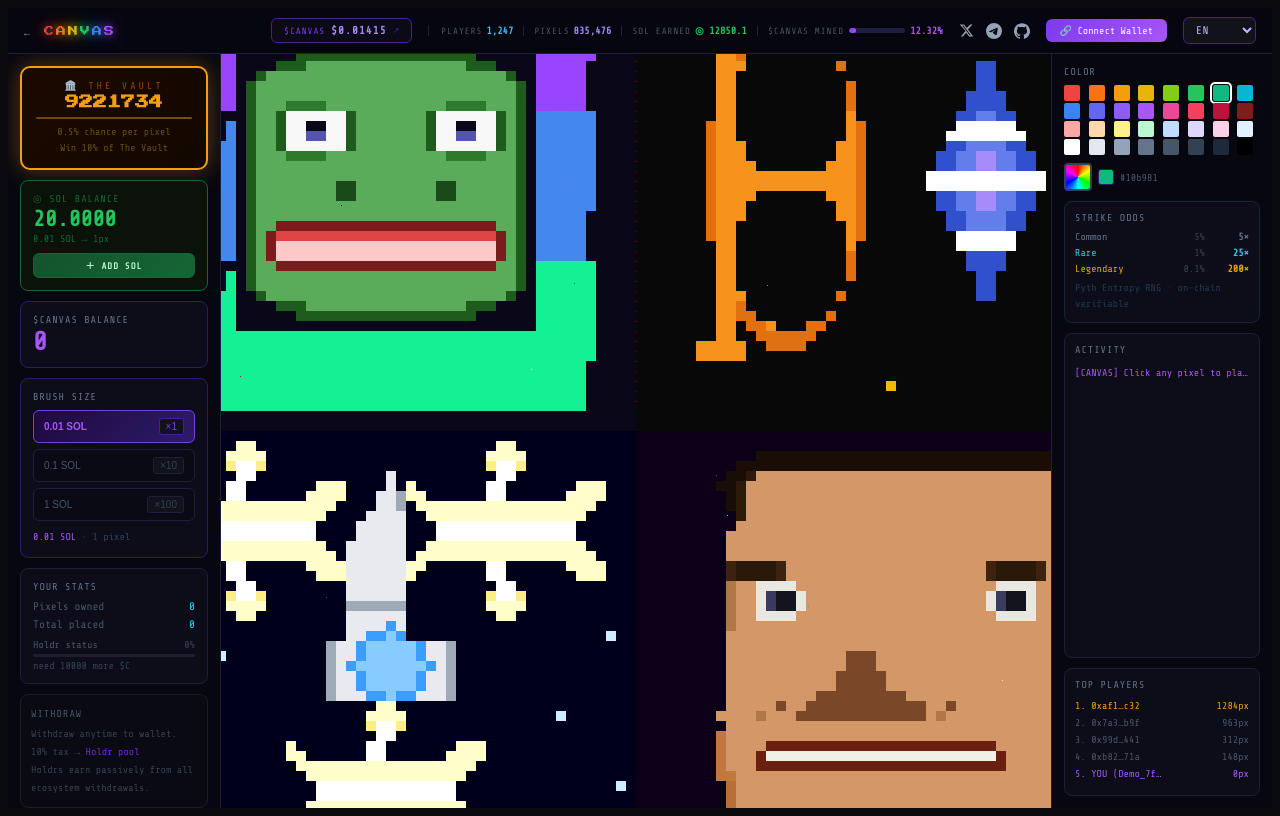
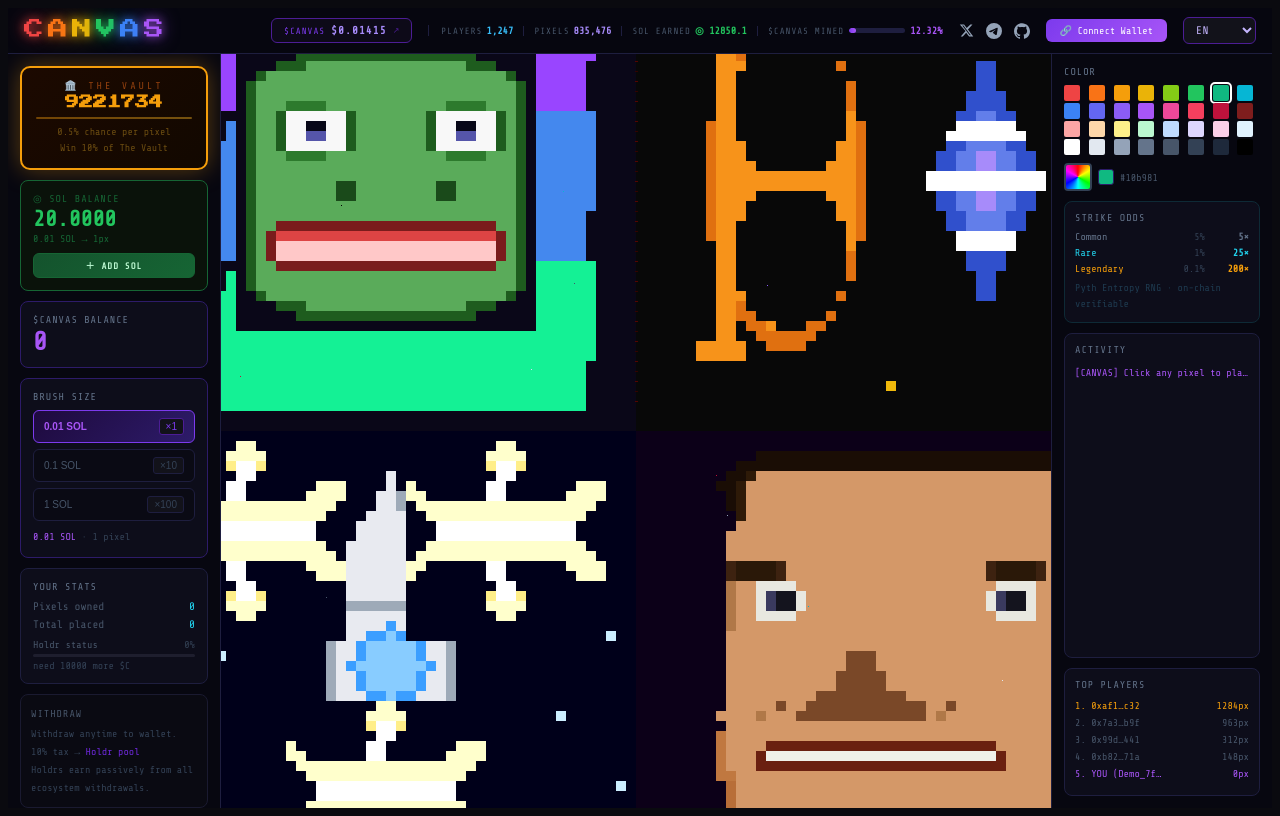
Before and after one commit to alnany/canvas, a Next.js app: page /play in a window 1280 px wide. Built offline with nearby package versions, Linux system fonts and the light colour scheme.

Commit message:
fix: 2x logo size everywhere; no back arrow on play page

```diff
--- a/app/components/CanvasLogo.tsx
+++ b/app/components/CanvasLogo.tsx
@@ -16,8 +16,8 @@ const SPECTRUM = [
   { ch: "S", color: "#a855f7", glow: "rgba(168,85,247,0.75)" },
 ];
 
-const FONT_SIZE: Record<Size, number> = { sm: 10, md: 13, lg: 17, hero: 30 };
-const LETTER_GAP: Record<Size, number> = { sm: 2, md: 2, lg: 3, hero: 5 };
+const FONT_SIZE: Record<Size, number> = { sm: 20, md: 26, lg: 34, hero: 60 };
+const LETTER_GAP: Record<Size, number> = { sm: 4, md: 4, lg: 6, hero: 10 };
 
 interface CanvasLogoProps {
   size?: Size;
--- a/app/play/page.tsx
+++ b/app/play/page.tsx
@@ -725,7 +725,7 @@ export default function Play() {
     <div style={{background:"#070710",height:"100vh",color:"#e2e8f0",fontFamily:"'Share Tech Mono','Courier New',monospace",overflow:"hidden"}}>
       {/* Top bar */}
       <div style={{borderBottom:"1px solid #1e1e3f",padding:"9px 16px",display:"flex",alignItems:"center",justifyContent:"space-between",background:"rgba(7,7,16,0.95)",backdropFilter:"blur(8px)"}}>
-        <Link href="/" style={{textDecoration:"none"}}><CanvasLogo size="sm" backArrow /></Link>
+        <Link href="/" style={{textDecoration:"none"}}><CanvasLogo size="sm" /></Link>
         <div style={{display:"flex",alignItems:"center",gap:16}}>
           {/* $CANVAS price → dexscreener */}
           <a
```
